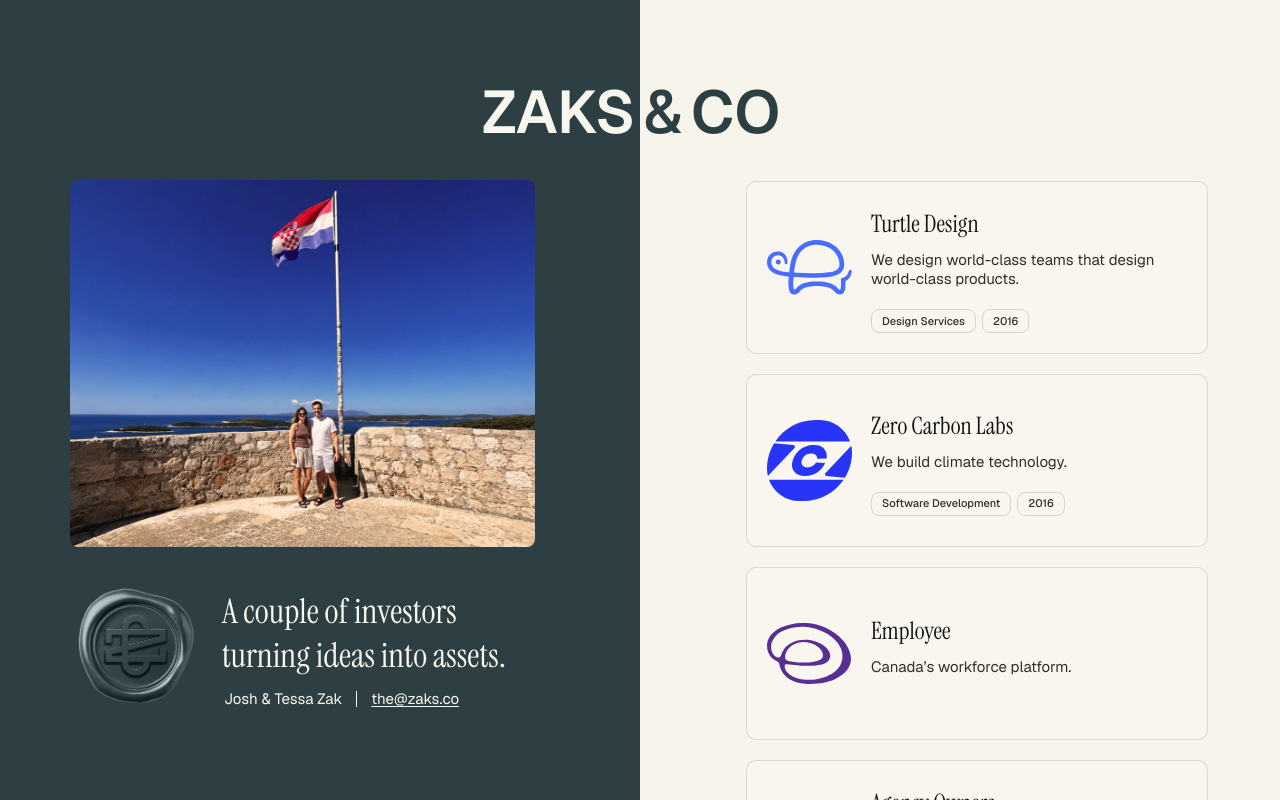
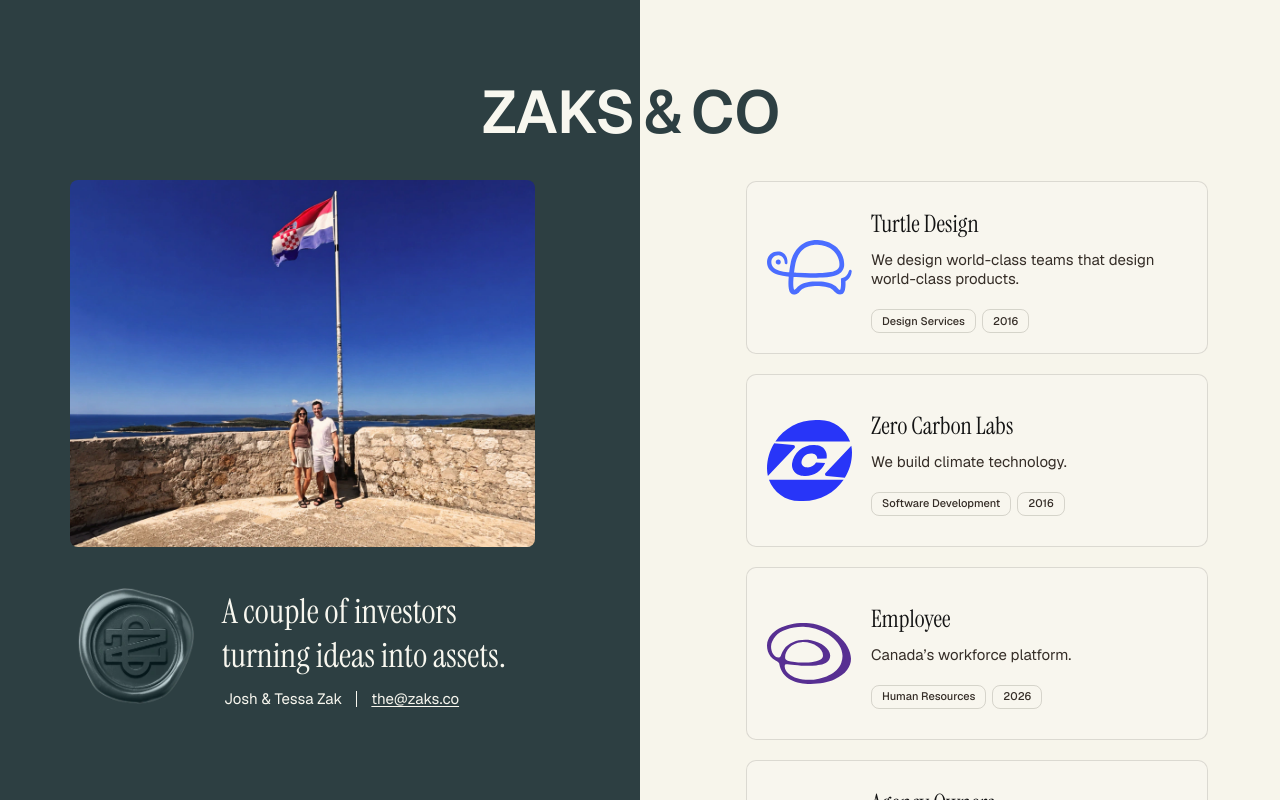
Before and after one commit to joshzak/zaks, a Next.js app: page / in a window 1280 px wide. Built offline with nearby package versions, Linux system fonts and the light colour scheme.

Commit message:
Add Employee metadata

```diff
--- a/app/portfolio.ts
+++ b/app/portfolio.ts
@@ -14,7 +14,7 @@
 export const companies: Company[] = [
   { name: "Turtle Design", description: "We design world-class teams that design world-class products.", category: "Design Services", year: "2016", url: "https://turtle.design", logoPath: "/logos/turtle.svg", enabled: true, placeholder: false },
   { name: "Zero Carbon Labs", description: "We build climate technology.", category: "Software Development", year: "2016", url: "https://www.zerocarbonlabs.com/", logoPath: "/logos/zcl-Icon.svg", enabled: true, placeholder: false },
-  { name: "Employee", description: "Canada’s workforce platform.", url: "https://employee.ca/", logoPath: "/logos/employee-mark.svg", enabled: true, placeholder: false },
+  { name: "Employee", description: "Canada’s workforce platform.", category: "Human Resources", year: "2026", url: "https://employee.ca/", logoPath: "/logos/employee-mark.svg", enabled: true, placeholder: false },
   { name: "Agency Owners", description: "Building the operating platform for owner-led agencies.", category: "Design Services", year: "2026", url: "https://agencyowners.com", logoPath: "/logos/agency-owners.svg", enabled: true, placeholder: false },
   { name: "Obilazak", description: "Venture studio focused on unlocking opportunities in Croatia.", category: "Venture Studio", year: "2026", url: "https://obilazak.com", logoPath: "/logos/obilazak.svg", enabled: true, placeholder: false },
   { name: "Future Company", description: "Reserved for a future Zaks & Co venture. Have an idea?", category: "Placeholder", year: "—", url: null, logoPath: "/logos/zaks-co.svg", enabled: false, placeholder: true, ctaLabel: "Send us your pitch", ctaUrl: "mailto:the@zaks.co?subject=Pitch%20for%20Zaks%20%26%20Co" }
```
